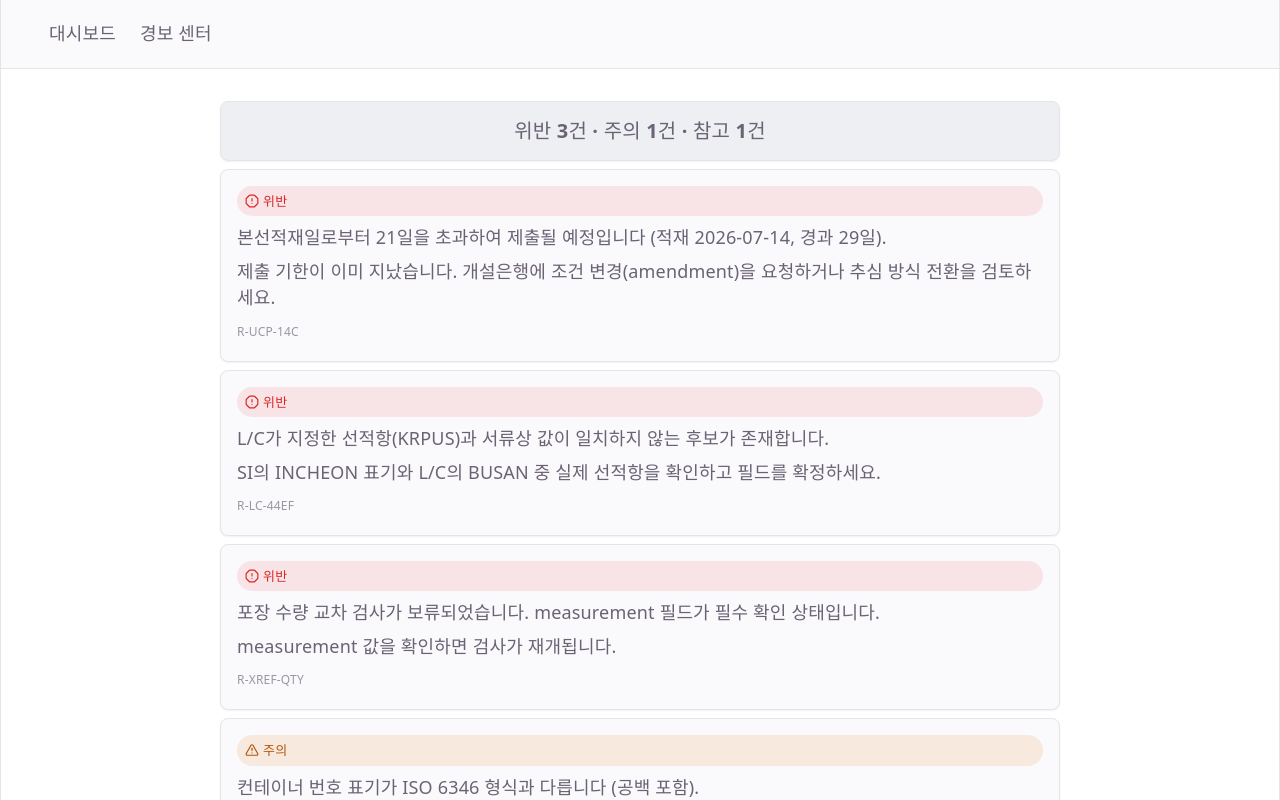
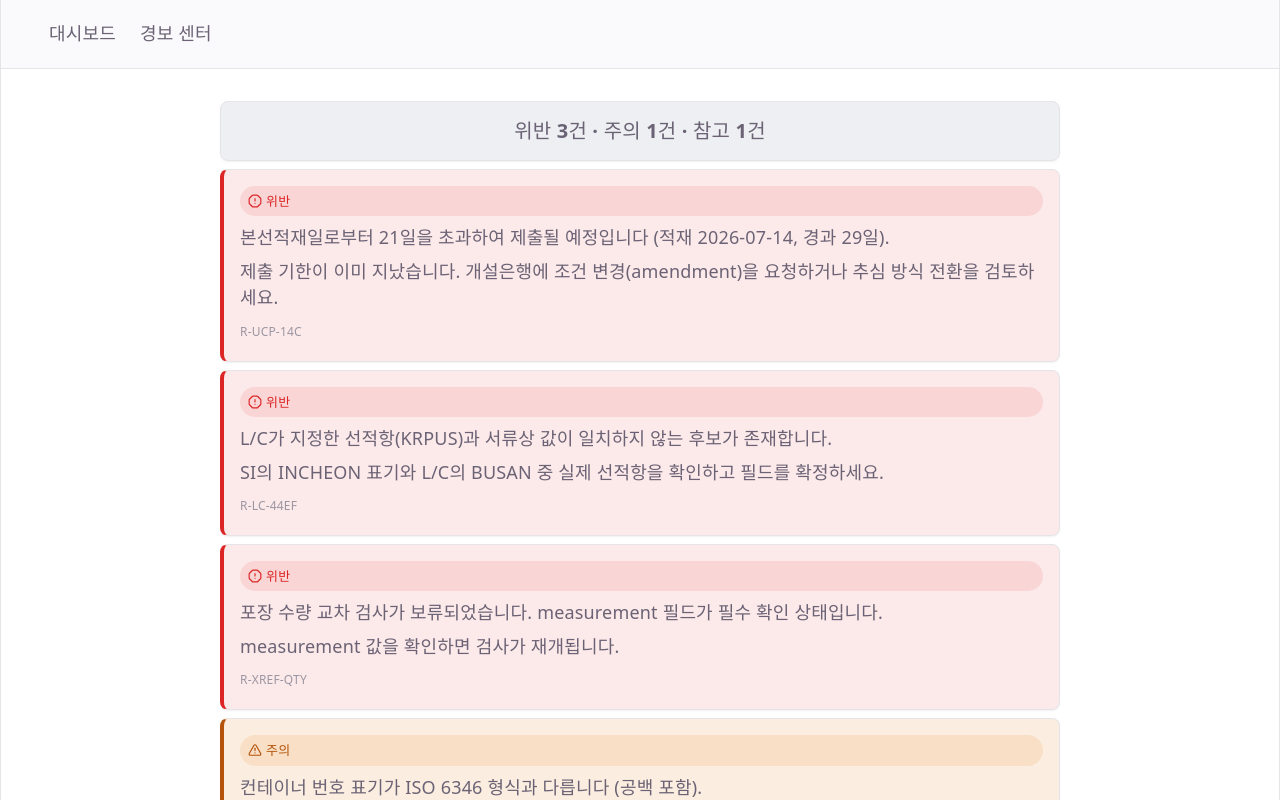
Before and after one commit to Khyojae/B-L-copilot, a React (Vite) app in the folder frontend/: page /shipments/SHP-2026-0812-001/verdicts in a window 1280 px wide. Shown: the top 800 px of the page. Built offline with nearby package versions, Linux system fonts and the light colour scheme.

Commit message:
Add card severity accent border, button hover lift, EmptyState with S1 array structure

```diff
--- /dev/null
+++ b/frontend/src/components/EmptyState.tsx
@@ -0,0 +1,27 @@
+import { Inbox } from 'lucide-react';
+import type { LucideIcon } from 'lucide-react';
+
+interface EmptyStateProps {
+  /** 기본은 Inbox. 화면 성격에 맞는 아이콘이 있으면 넘겨서 바꿀 수 있음 */
+  icon?: LucideIcon;
+  message: string;
+}
+
+/** 목록에 아직 아무것도 없을 때 보여주는 안내 (아이콘 + 문구뿐, 그 이상은 없음) */
+export function EmptyState({ icon: Icon = Inbox, message }: EmptyStateProps) {
+  return (
+    <div
+      style={{
+        display: 'flex',
+        flexDirection: 'column',
+        alignItems: 'center',
+        gap: 'var(--space-3)',
+        padding: 'var(--space-6) 0',
+        color: 'var(--text-muted)',
+      }}
+    >
+      <Icon size={32} aria-hidden="true" />
+      <p style={{ margin: 0 }}>{message}</p>
+    </div>
+  );
+}
--- a/frontend/src/index.css
+++ b/frontend/src/index.css
@@ -210,10 +210,12 @@ button {
   border: 1px solid var(--border-default);
   background: var(--bg-card);
   color: var(--text-primary);
-  transition: background-color 0.15s ease, border-color 0.15s ease, color 0.15s ease;
+  transition: background-color 0.15s ease, border-color 0.15s ease, color 0.15s ease,
+    transform 0.15s ease;
 }
 button:hover:not(:disabled) {
   border-color: var(--brand-primary);
+  transform: translateY(-1px);
 }
 button:disabled {
   cursor: not-allowed;
@@ -234,10 +236,12 @@ button:disabled {
   background: var(--bg-card);
   color: var(--text-primary);
   text-decoration: none;
-  transition: background-color 0.15s ease, border-color 0.15s ease, color 0.15s ease;
+  transition: background-color 0.15s ease, border-color 0.15s ease, color 0.15s ease,
+    transform 0.15s ease;
 }
 .btn:hover {
   border-color: var(--brand-primary);
+  transform: translateY(-1px);
 }
 
 /* 주요 동작(승인·검증 실행 등) — 채워진 남색 버튼 */
--- a/frontend/src/pages/S1Dashboard/index.tsx
+++ b/frontend/src/pages/S1Dashboard/index.tsx
@@ -1,7 +1,12 @@
 import { Link } from 'react-router-dom';
 import { mockShipment } from '../../mocks/shipment.fixture';
 import { PageContainer } from '../../components/PageContainer';
+import { EmptyState } from '../../components/EmptyState';
 import { ShipmentCard } from './ShipmentCard';
+
+// 지금은 mock 데이터가 1건뿐이라 배열로 감싸뒀습니다. 실제 목록 API가 붙으면
+// 여기가 그 응답으로 바뀌고, shipments.length === 0인 날이 실제로 올 수 있습니다.
+const shipments = [mockShipment];
 
 export function S1Dashboard() {
   return (
@@ -18,7 +23,13 @@ export function S1Dashboard() {
         <Link to="/shipments/new">+ 새 선적</Link>
       </div>
 
-      <ShipmentCard shipment={mockShipment} />
+      {shipments.length === 0 ? (
+        <EmptyState message="아직 선적이 없습니다" />
+      ) : (
+        shipments.map((shipment) => (
+          <ShipmentCard key={shipment.shipment_id} shipment={shipment} />
+        ))
+      )}
     </PageContainer>
   );
 }
--- a/frontend/src/pages/S4Verdicts/VerdictCard.tsx
+++ b/frontend/src/pages/S4Verdicts/VerdictCard.tsx
@@ -1,11 +1,14 @@
 import type { Verdict } from '../../types/domain';
 import { SeverityBadge } from '../../components/SeverityBadge';
+import { SEVERITY } from '../../constants/domain';
 
 interface VerdictCardProps {
   verdict: Verdict;
 }
 
 export function VerdictCard({ verdict }: VerdictCardProps) {
+  const meta = SEVERITY[verdict.severity];
+
   return (
     <div
       style={{
@@ -13,10 +16,13 @@ export function VerdictCard({ verdict }: VerdictCardProps) {
         flexDirection: 'column',
         gap: 8,
         padding: 'var(--space-3)',
-        border: '1px solid var(--border-default)',
+        borderTop: '1px solid var(--border-default)',
+        borderRight: '1px solid var(--border-default)',
+        borderBottom: '1px solid var(--border-default)',
+        borderLeft: `4px solid var(${meta.colorVar})`,
         borderRadius: 'var(--radius-card)',
         boxShadow: 'var(--shadow-card)',
-        backgroundColor: 'var(--bg-card)',
+        backgroundColor: `var(${meta.bgVar})`,
         textAlign: 'left',
       }}
     >
```
Also changed, not shown: 1 other file (tests, documents, lock files or other folders).
